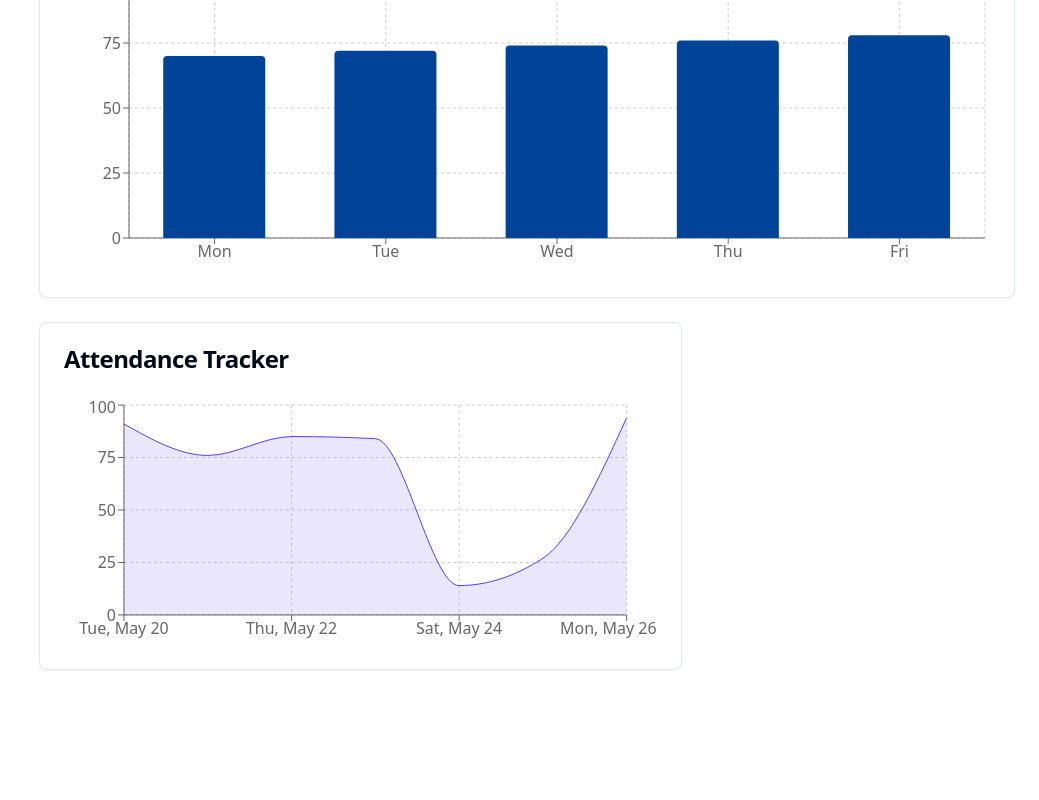
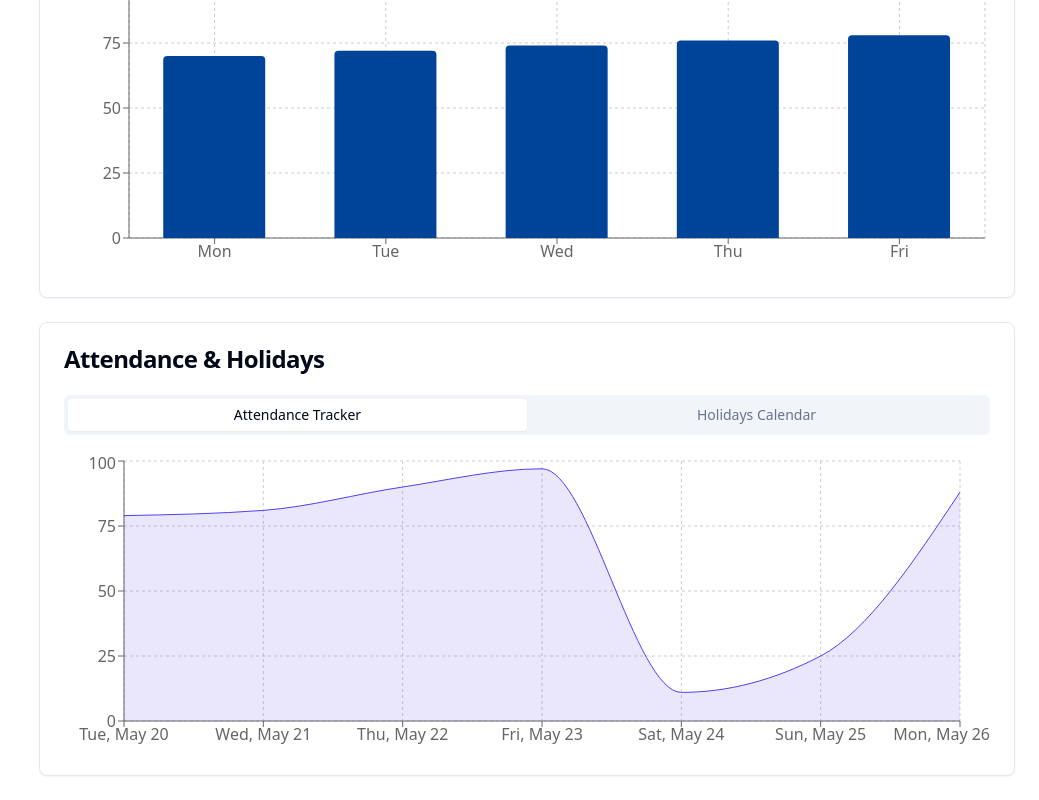
Before and after one commit to vb40/sharedpod-dash-48, a React (Vite) app: page / in a window 1280 px wide. Shown: the part 1829-2629 px from the top of the page, without its empty margins (241-1280 px from the left). Before the commit the page ends 2523 px from the top, so only its background shows below. Built offline with nearby package versions, Linux system fonts and the light colour scheme.

Commit message:
Refactor: Combine attendance and holidays
Combine the attendance tracker and holidays calendar components into a single card for better layout.

```diff
--- /dev/null
+++ b/src/components/dashboard/AttendanceHolidaysCard.tsx
@@ -0,0 +1,150 @@
+
+import React, { useState } from 'react';
+import { Card, CardContent, CardHeader, CardTitle } from "@/components/ui/card";
+import { Tabs, TabsContent, TabsList, TabsTrigger } from "@/components/ui/tabs";
+import { useApp } from "@/context/AppContext";
+import { AreaChart, Area, XAxis, YAxis, CartesianGrid, Tooltip, ResponsiveContainer } from "recharts";
+import { Calendar } from "@/components/ui/calendar";
+import { Badge } from "@/components/ui/badge";
+import { cn } from "@/lib/utils";
+import { format } from "date-fns";
+
+// Generate sample attendance data for the last 7 days
+const generateAttendanceData = () => {
+  const today = new Date();
+  const data = [];
+
+  for (let i = 6; i >= 0; i--) {
+    const date = new Date();
+    date.setDate(today.getDate() - i);
+
+    // Weekends have lower attendance
+    const isWeekend = date.getDay() === 0 || date.getDay() === 6;
+
+    data.push({
+      date: date.toLocaleDateString('en-US', { weekday: 'short', month: 'short', day: 'numeric' }),
+      attendance: isWeekend ?
+        Math.floor(Math.random() * 20) + 10 : // Weekend: 10-30%
+        Math.floor(Math.random() * 30) + 70   // Weekday: 70-100%
+    });
+  }
+
+  return data;
+};
+
+const AttendanceHolidaysCard = () => {
+  const { holidays } = useApp();
+  const [selectedDate, setSelectedDate] = useState<Date | undefined>(new Date());
+  const attendanceData = generateAttendanceData();
+
+  // Convert holiday dates to Date objects
+  const holidayDates = holidays.map(holiday => ({
+    ...holiday,
+    date: new Date(holiday.date),
+    type: holiday.type
+  }));
+
+  // Find current selected holiday if any
+  const selectedHoliday = holidayDates.find(
+    holiday => selectedDate && format(holiday.date, 'yyyy-MM-dd') === format(selectedDate, 'yyyy-MM-dd')
+  );
+
+  // Create a function to add class to holiday dates
+  const modifiers = {
+    holiday: holidayDates.map(holiday => holiday.date),
+    publicHoliday: holidayDates.filter(h => h.type === "public").map(h => h.date),
+    observanceHoliday: holidayDates.filter(h => h.type === "observance").map(h => h.date)
+  };
+
+  const modifiersClassNames = {
+    holiday: "relative",
+    publicHoliday: "after:absolute after:bottom-0 after:left-1/2 after:-translate-x-1/2 after:h-1 after:w-1 after:rounded-full after:bg-primary",
+    observanceHoliday: "after:absolute after:bottom-0 after:left-1/2 after:-translate-x-1/2 after:h-1 after:w-1 after:rounded-full after:bg-orange-500"
+  };
+
+  return (
+    <Card className="col-span-3">
+      <CardHeader>
+        <CardTitle>Attendance & Holidays</CardTitle>
+      </CardHeader>
+      <CardContent>
+        <Tabs defaultValue="attendance" className="w-full">
+          <TabsList className="grid w-full grid-cols-2">
+            <TabsTrigger value="attendance">Attendance Tracker</TabsTrigger>
+            <TabsTrigger value="holidays">Holidays Calendar</TabsTrigger>
+          </TabsList>
+
+          <TabsContent value="attendance" className="mt-4">
+            <div className="h-[300px]">
+              <ResponsiveContainer width="100%" height="100%">
+                <AreaChart
+                  data={attendanceData}
+                  margin={{
+                    top: 10,
+                    right: 30,
+                    left: 0,
+                    bottom: 0,
+                  }}
+                >
+                  <CartesianGrid strokeDasharray="3 3" />
+                  <XAxis dataKey="date" />
+                  <YAxis domain={[0, 100]} />
+                  <Tooltip
+                    formatter={(value) => [`${value}%`, 'Attendance']}
+                    contentStyle={{
+                      backgroundColor: 'var(--card)',
+                      borderColor: 'var(--border)',
+                      color: 'var(--card-foreground)'
+                    }}
+                  />
+                  <Area
+                    type="monotone"
+                    dataKey="attendance"
+                    stroke="hsl(var(--primary))"
+                    fill="hsl(var(--primary) / 0.2)"
+                    name="Attendance"
+                  />
+                </AreaChart>
+              </ResponsiveContainer>
+            </div>
+          </TabsContent>
+
+          <TabsContent value="holidays" className="mt-4">
+            <div className="space-y-4">
+              <div className="flex gap-2 items-center justify-center">
+                <Badge variant="outline" className="text-xs bg-primary/10">
+                  Public
+                </Badge>
+                <Badge variant="outline" className="text-xs bg-orange-500/10">
+                  Observance
+                </Badge>
+              </div>
+
+              <div className="flex justify-center">
+                <Calendar
+                  mode="single"
+                  selected={selectedDate}
+                  onSelect={setSelectedDate}
+                  className="rounded-md border pointer-events-auto"
+                  modifiers={modifiers}
+                  modifiersClassNames={modifiersClassNames}
+                />
+              </div>
+
+              {selectedHoliday && (
+                <div className="mt-4 p-3 bg-muted rounded-md">
+                  <h4 className="font-medium">{selectedHoliday.name}</h4>
+                  <p className="text-sm text-muted-foreground">
+                    {format(selectedHoliday.date, 'MMMM d, yyyy')} - {selectedHoliday.type === "public" ? "Public Holiday" : "Observance"}
+                  </p>
+                </div>
+              )}
+            </div>
+          </TabsContent>
+        </Tabs>
+      </CardContent>
+    </Card>
+  );
+};
+
+export default AttendanceHolidaysCard;
--- a/src/pages/Dashboard.tsx
+++ b/src/pages/Dashboard.tsx
@@ -1,8 +1,7 @@
 
 import StatCard from "@/components/dashboard/StatCard";
 import ProjectsProgress from "@/components/dashboard/ProjectsProgress";
-import AttendanceTracker from "@/components/dashboard/AttendanceTracker";
-import HolidaysCard from "@/components/dashboard/HolidaysCard";
+import AttendanceHolidaysCard from "@/components/dashboard/AttendanceHolidaysCard";
 import UtilizationBarChart from "@/components/dashboard/UtilizationBarChart";
 import { useApp } from "@/context/AppContext";
 import { Briefcase, Users, TrendingUp, Target } from "lucide-react";
@@ -63,7 +62,6 @@ const Dashboard = () => {
 
       <div className="grid gap-6 grid-cols-3">
         <ProjectsProgress />
-        <HolidaysCard />
       </div>
 
       <div className="grid gap-6 grid-cols-3">
@@ -71,7 +69,7 @@ const Dashboard = () => {
       </div>
 
       <div className="grid gap-6 grid-cols-3">
-        <AttendanceTracker />
+        <AttendanceHolidaysCard />
       </div>
     </div>
   );
```
